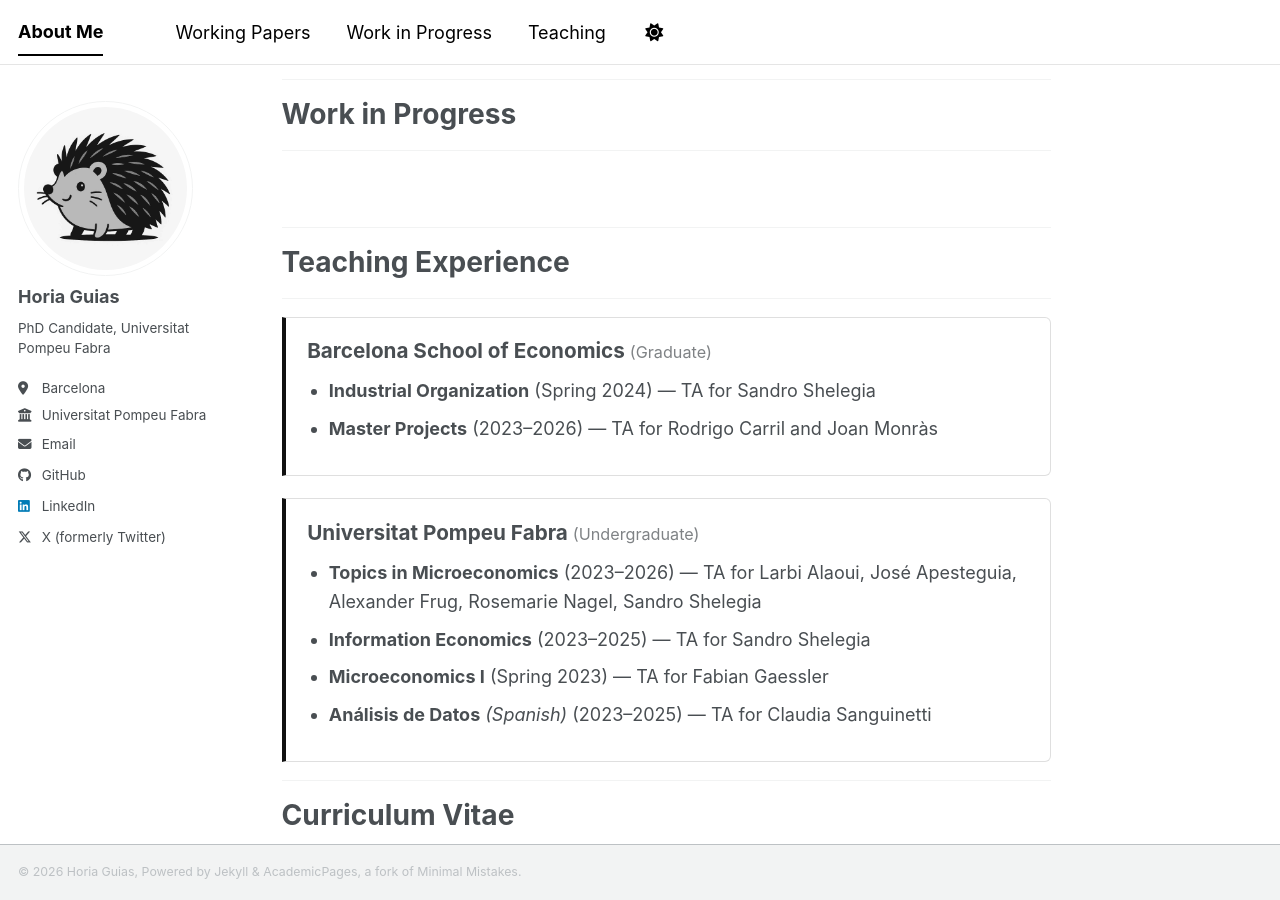
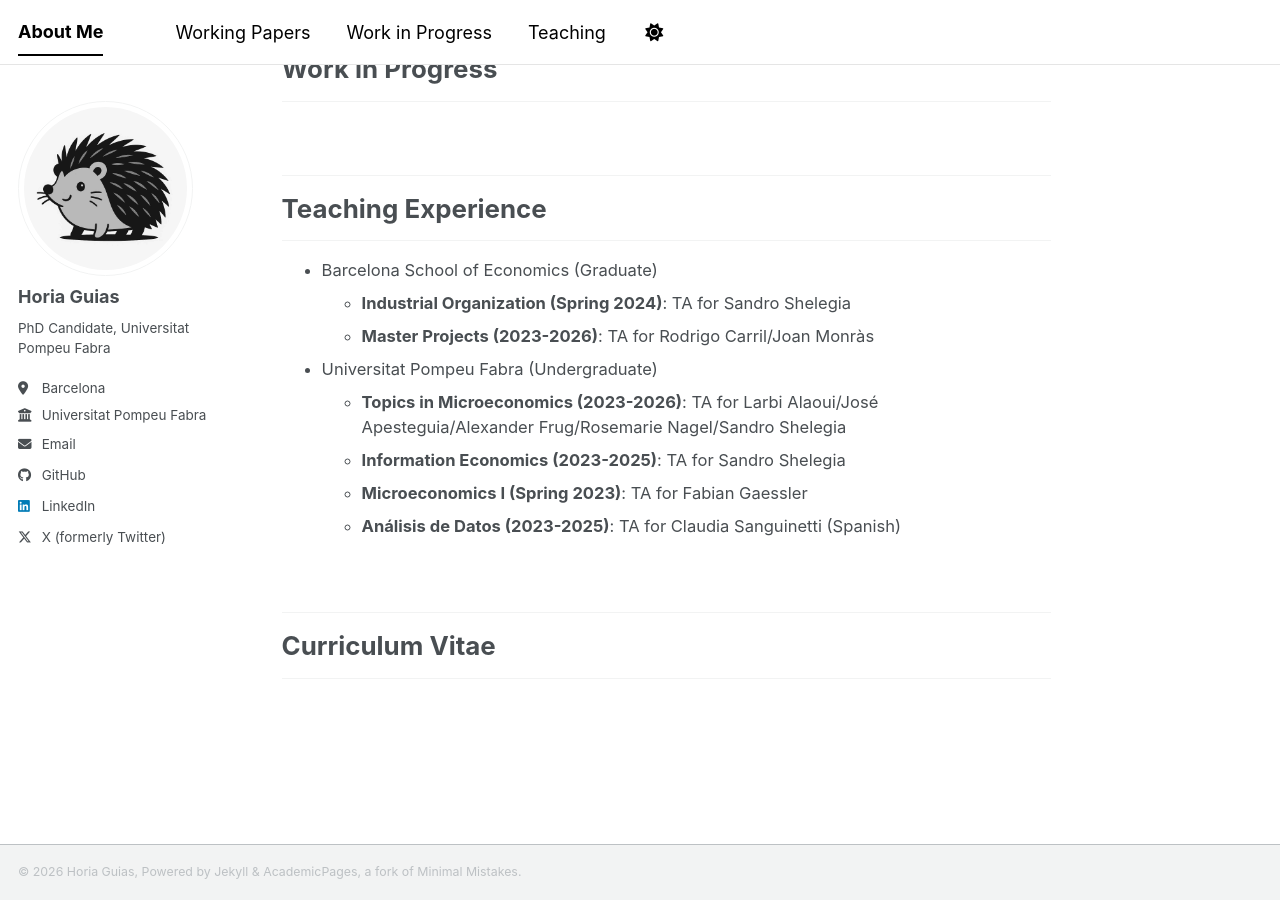
Before and after one commit to horiaguias/horiaguias.github.io, a Jekyll site: the page built from _pages/about.md, in a window 1280 px wide and 900 px high, scrolled down 784 px. Built offline with Jekyll 4.4.1, drawn with Linux system fonts in a browser that asks for light colours; a style sheet for code colours, icons or effects is not loaded.

Commit message:
Change Font Size

```diff
--- a/_pages/about.md
+++ b/_pages/about.md
@@ -6,6 +6,8 @@
   - /about/
   - /about.html
 ---
+
+<div style="font-size: 0.92rem;" markdown="1">
 
 <div style="display: flex; align-items: center; justify-content: space-between; gap: 3rem; flex-wrap: wrap; margin-bottom: 2rem;">
   <div style="flex: 1; min-width: 260px;">
@@ -64,36 +66,22 @@
 # Teaching Experience {#teaching}
 ---
 
-<div style="display: flex; flex-direction: column; gap: 1.25rem; margin-top: 1rem;">
+* Barcelona School of Economics (Graduate)
+  * **Industrial Organization (Spring 2024)**: TA for Sandro Shelegia
+  * **Master Projects (2023-2026)**: TA for Rodrigo Carril/Joan Monràs
 
-  <!-- Barcelona School of Economics -->
-  <div style="border: 1px solid rgba(128, 128, 128, 0.25); border-left: 4px solid #111111; padding: 1.2rem; border-radius: 0 6px 6px 0;">
-    <h3 style="margin-top: 0; margin-bottom: 0.75rem; font-size: 1.15rem;">
-      Barcelona School of Economics <span style="font-size: 0.9rem; font-weight: normal; opacity: 0.7;">(Graduate)</span>
-    </h3>
-    <ul style="margin: 0; padding-left: 1.2rem; line-height: 1.6;">
-      <li><strong>Industrial Organization</strong> (Spring 2024) — TA for Sandro Shelegia</li>
-      <li><strong>Master Projects</strong> (2023–2026) — TA for Rodrigo Carril and Joan Monràs</li>
-    </ul>
-  </div>
+* Universitat Pompeu Fabra (Undergraduate)
+  * **Topics in Microeconomics (2023-2026)**: TA for Larbi Alaoui/José Apesteguia/Alexander Frug/Rosemarie Nagel/Sandro Shelegia
+  * **Information Economics (2023-2025)**: TA for Sandro Shelegia
+  * **Microeconomics I (Spring 2023)**: TA for Fabian Gaessler
+  * **Análisis de Datos (2023-2025)**: TA for Claudia Sanguinetti (Spanish)
 
-  <!-- Universitat Pompeu Fabra -->
-  <div style="border: 1px solid rgba(128, 128, 128, 0.25); border-left: 4px solid #111111; padding: 1.2rem; border-radius: 0 6px 6px 0;">
-    <h3 style="margin-top: 0; margin-bottom: 0.75rem; font-size: 1.15rem;">
-      Universitat Pompeu Fabra <span style="font-size: 0.9rem; font-weight: normal; opacity: 0.7;">(Undergraduate)</span>
-    </h3>
-    <ul style="margin: 0; padding-left: 1.2rem; line-height: 1.6;">
-      <li><strong>Topics in Microeconomics</strong> (2023–2026) — TA for Larbi Alaoui, José Apesteguia, Alexander Frug, Rosemarie Nagel, Sandro Shelegia</li>
-      <li><strong>Information Economics</strong> (2023–2025) — TA for Sandro Shelegia</li>
-      <li><strong>Microeconomics I</strong> (Spring 2023) — TA for Fabian Gaessler</li>
-      <li><strong>Análisis de Datos</strong> <em>(Spanish)</em> (2023–2025) — TA for Claudia Sanguinetti</li>
-    </ul>
-  </div>
-
-</div>
+<div style="height: 40px;"></div>
 
 ---
 # Curriculum Vitae {#cv}
 ---
 
 <!-- Add or embed your CV details/download link here -->
+
+</div>
```
